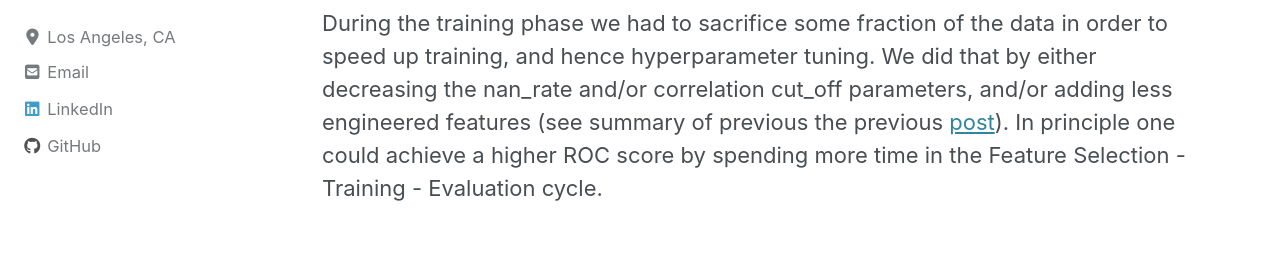
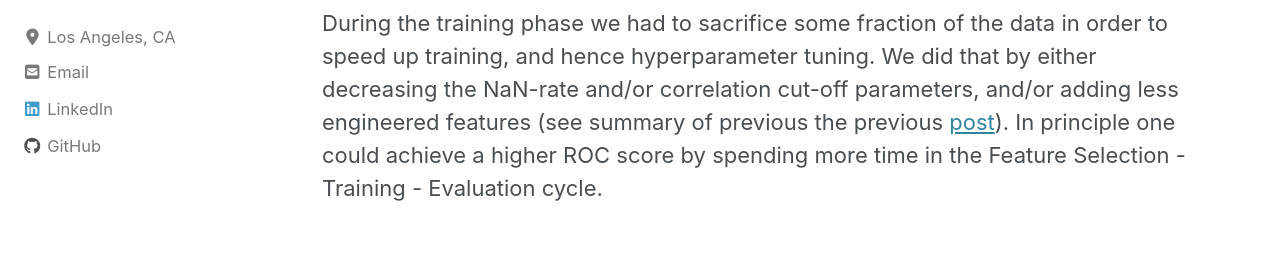
Before and after one commit to vasilis-stylianou/vasilis-stylianou.github.io, a Jekyll site: the page built from _posts/2019-09-20-ML_Kaggle_Part2.md, in a window 1280 px wide and 900 px high, scrolled down 13962 px. Shown: the part 250-515 px from the top of the window. Built offline with Jekyll 4.4.1, drawn with Linux system fonts in a browser that asks for light colours; cached includes are drawn as plain includes; nearby versions of some CDN libraries.

```diff
--- a/_posts/2019-09-20-ML_Kaggle_Part2.md
+++ b/_posts/2019-09-20-ML_Kaggle_Part2.md
@@ -618,4 +618,4 @@ model.best_performance;
 
 # Discussion
 
-During the training phase we had to sacrifice some fraction of the data in order to speed up training, and hence hyperparameter tuning. We did that by either decreasing the nan_rate and/or correlation cut_off parameters, and/or adding less engineered features (see summary of previous the previous [post](https://vasilis-stylianou.github.io/ML_Kaggle_Part1/)). In principle one could achieve a higher ROC score by spending more time in the Feature Selection - Training - Evaluation cycle.
+During the training phase we had to sacrifice some fraction of the data in order to speed up training, and hence hyperparameter tuning. We did that by either decreasing the NaN-rate and/or correlation cut-off parameters, and/or adding less engineered features (see summary of previous the previous [post](https://vasilis-stylianou.github.io/ML_Kaggle_Part1/)). In principle one could achieve a higher ROC score by spending more time in the Feature Selection - Training - Evaluation cycle.
```
